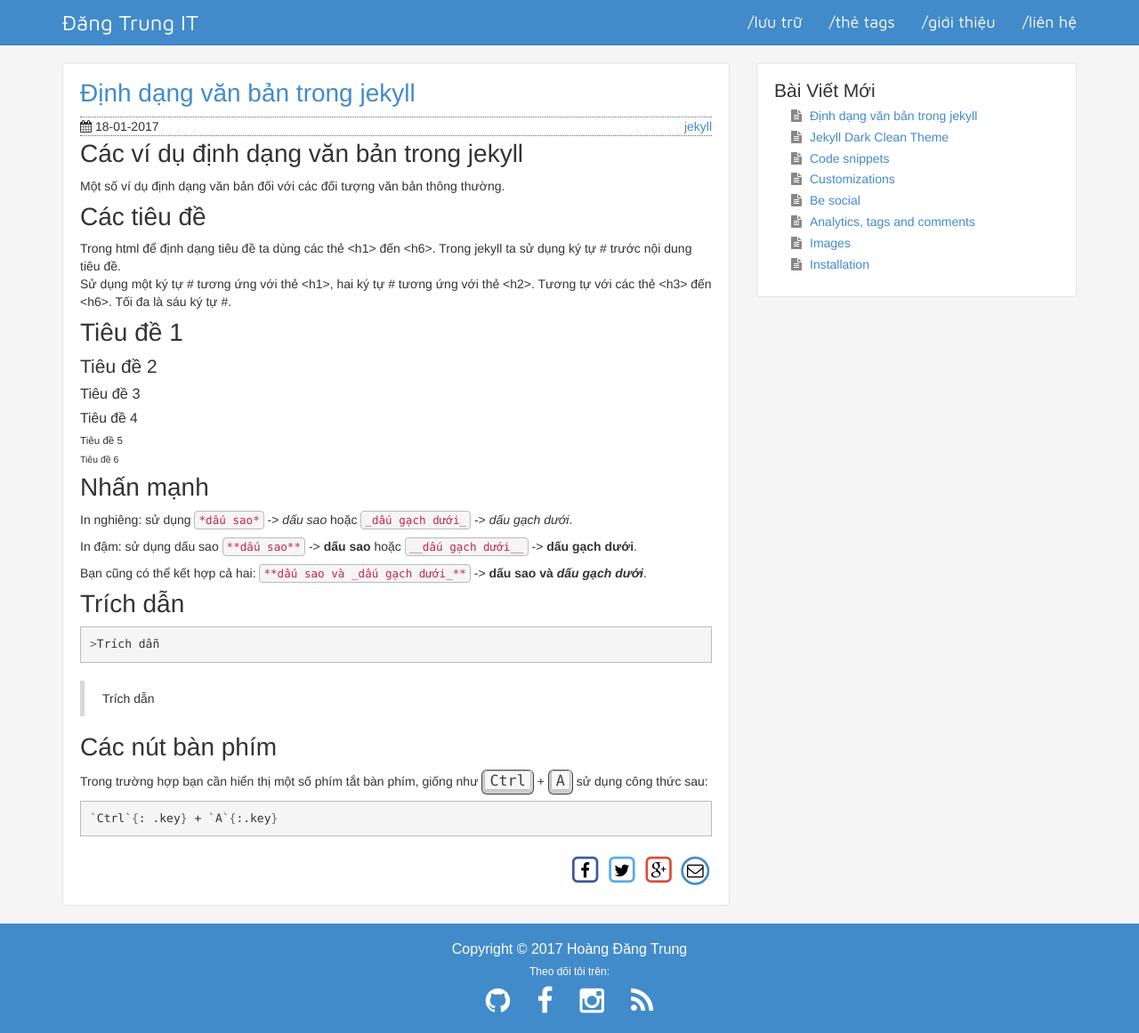
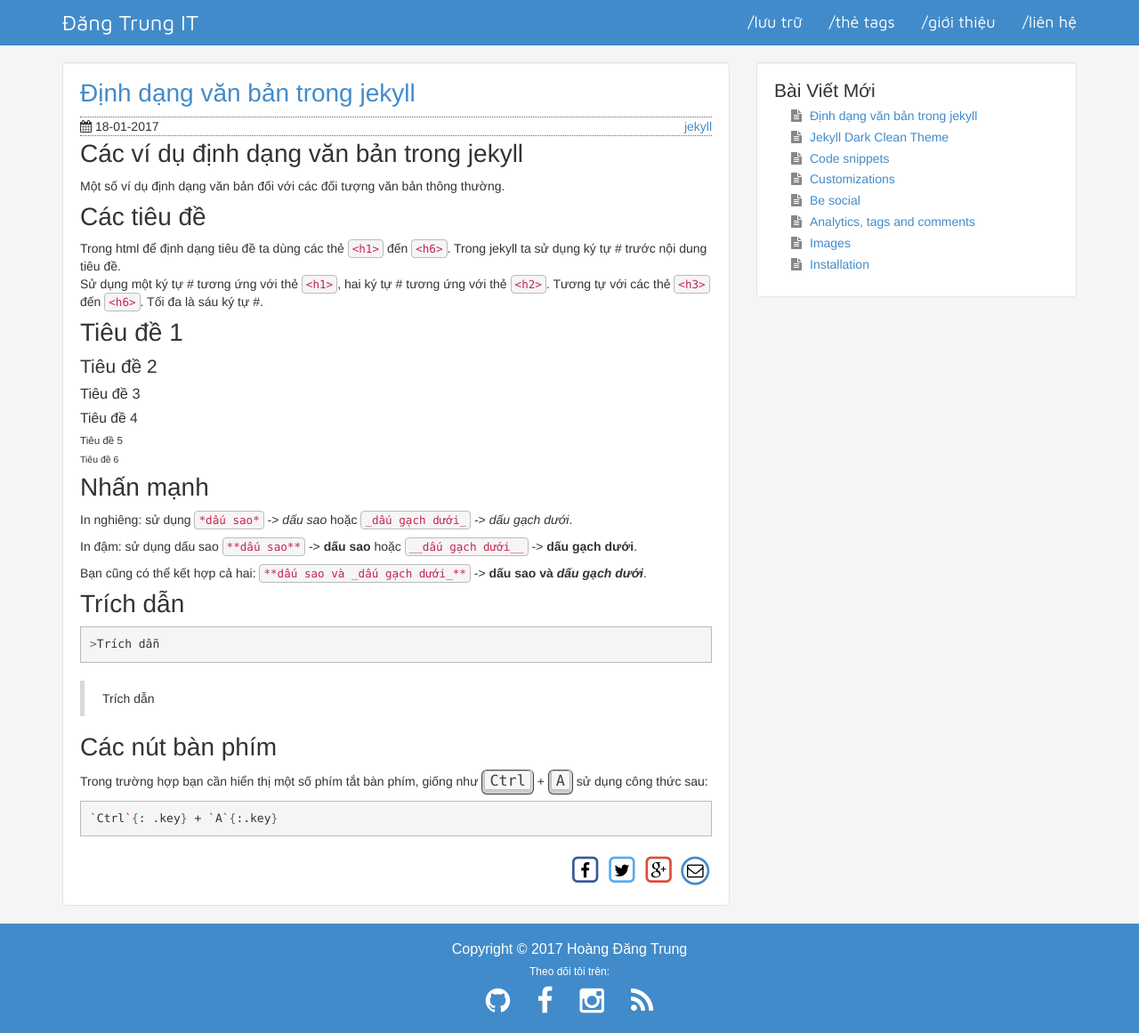
Before and after one commit to hoangdangtrungvn/hoangdangtrungvn.github.io, a Jekyll site: the page built from _posts/2017-01-18-dinh-dang-van-ban-trong-jekyll.md, in a window 1280 px wide and 1161 px high. Shown: the whole window at 89% size. Built offline with Jekyll 4.4.1, drawn with Linux system fonts in a browser that asks for light colours.

```diff
--- a/_posts/2017-01-18-dinh-dang-van-ban-trong-jekyll.md
+++ b/_posts/2017-01-18-dinh-dang-van-ban-trong-jekyll.md
@@ -12,8 +12,8 @@ Một số ví dụ định dạng văn bản đối với các đối tượng
 
 # Các tiêu đề
 
-Trong html để định dạng tiêu đề ta dùng các thẻ <h1> đến <h6>. Trong jekyll ta sử dụng ký tự # trước nội dung tiêu đề.
-Sử dụng một ký tự # tương ứng với thẻ <h1>, hai ký tự # tương ứng với thẻ <h2>. Tương tự với các thẻ <h3> đến <h6>. Tối đa là sáu ký tự #.
+Trong html để định dạng tiêu đề ta dùng các thẻ `<h1>` đến `<h6>`. Trong jekyll ta sử dụng ký tự # trước nội dung tiêu đề.
+Sử dụng một ký tự # tương ứng với thẻ `<h1>`, hai ký tự # tương ứng với thẻ `<h2>`. Tương tự với các thẻ `<h3>` đến `<h6>`. Tối đa là sáu ký tự #.
 
 # Tiêu đề 1
 
```
